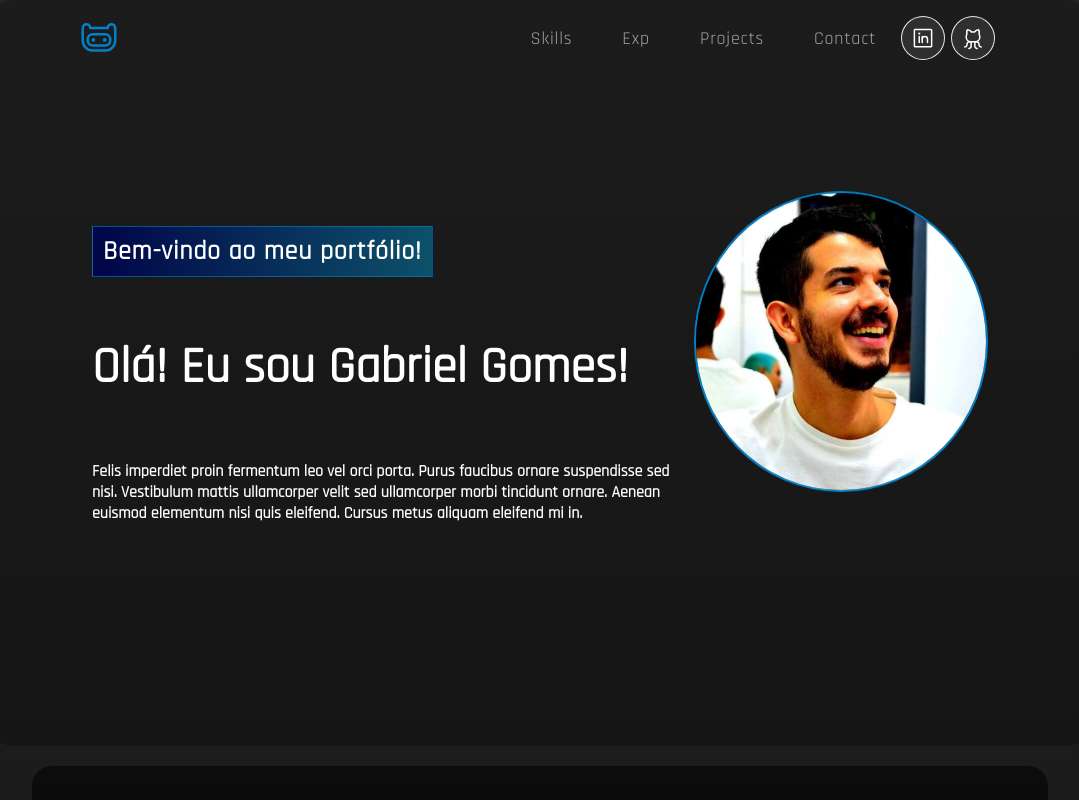
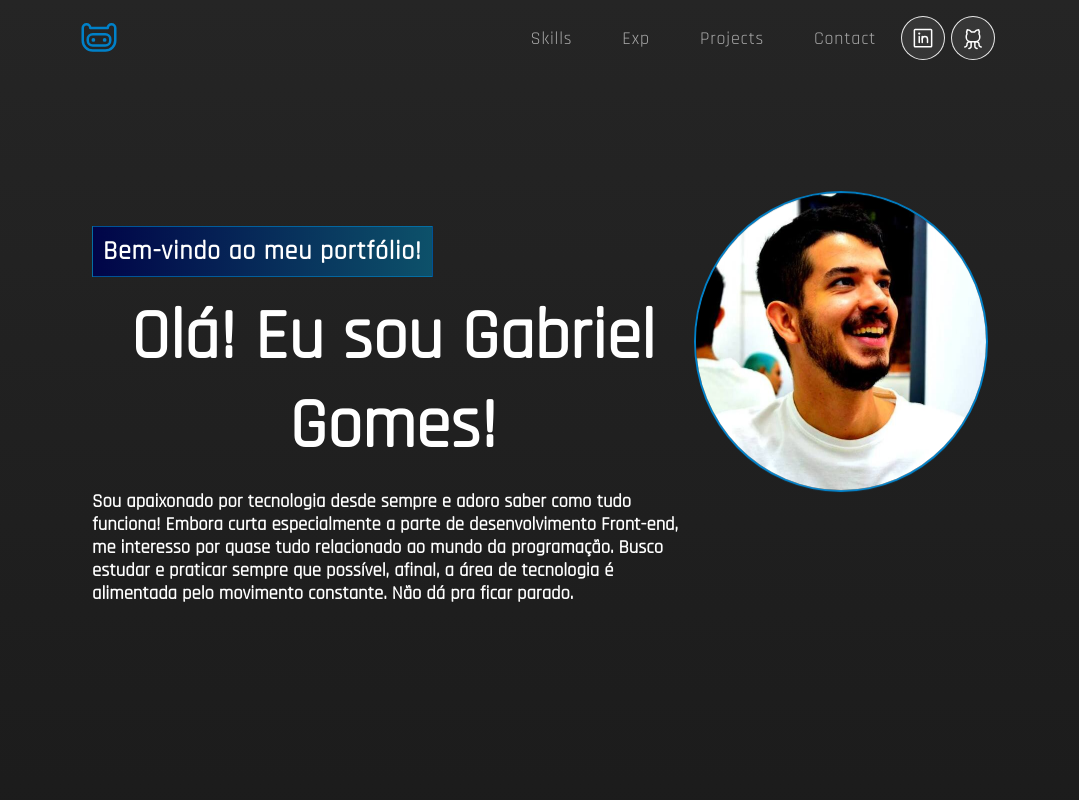
Before and after one commit to gabrigomez/portfolio, a React (Create React App) app: page / in a window 1280 px wide. Shown: the top 800 px of the page, without its empty margins (100-1179 px from the left). Built offline with nearby package versions, Linux system fonts and the light colour scheme.

Commit message:
fix: chnage infos in main component

```diff
--- a/src/components/Main.css
+++ b/src/components/Main.css
@@ -8,7 +8,6 @@
   display: flex;
   padding: 200px 100px;
   width: 70%;
-  background-color: rgba(0, 0, 0, 0.24);
 
   border-radius: 20px;
   margin-bottom: 20px;
@@ -43,7 +42,8 @@
 }
 
 .main-info h1 {
-  font-size: 50px;
+  font-size: 70px;
+  margin: 0px 2px;
 }
 
 .main-welcome {
@@ -56,6 +56,6 @@
   margin-bottom: 16px;
 }
 
-section h4 {
+section h3 {
   text-align: initial;
 }
--- a/src/components/Main.jsx
+++ b/src/components/Main.jsx
@@ -13,12 +13,11 @@ export const Main = () => {
           <h1>
             Olá! Eu sou Gabriel Gomes!
           </h1>
-          <h4>
-            Felis imperdiet proin fermentum leo vel orci porta.
-            Purus faucibus ornare suspendisse sed nisi.
-            Vestibulum mattis ullamcorper velit sed ullamcorper morbi tincidunt ornare.
-            Aenean euismod elementum nisi quis eleifend. Cursus metus aliquam eleifend mi in.
-          </h4>
+          <h3>
+            Sou apaixonado por tecnologia desde sempre e adoro saber como tudo funciona! Embora curta especialmente a parte
+            de desenvolvimento Front-end, me interesso por quase tudo relacionado ao mundo da programação. Busco estudar e praticar sempre que possível,
+            afinal, a área de tecnologia é alimentada pelo movimento constante. Não dá pra ficar parado.
+          </h3>
         </div>
         <div>
           <img
```
